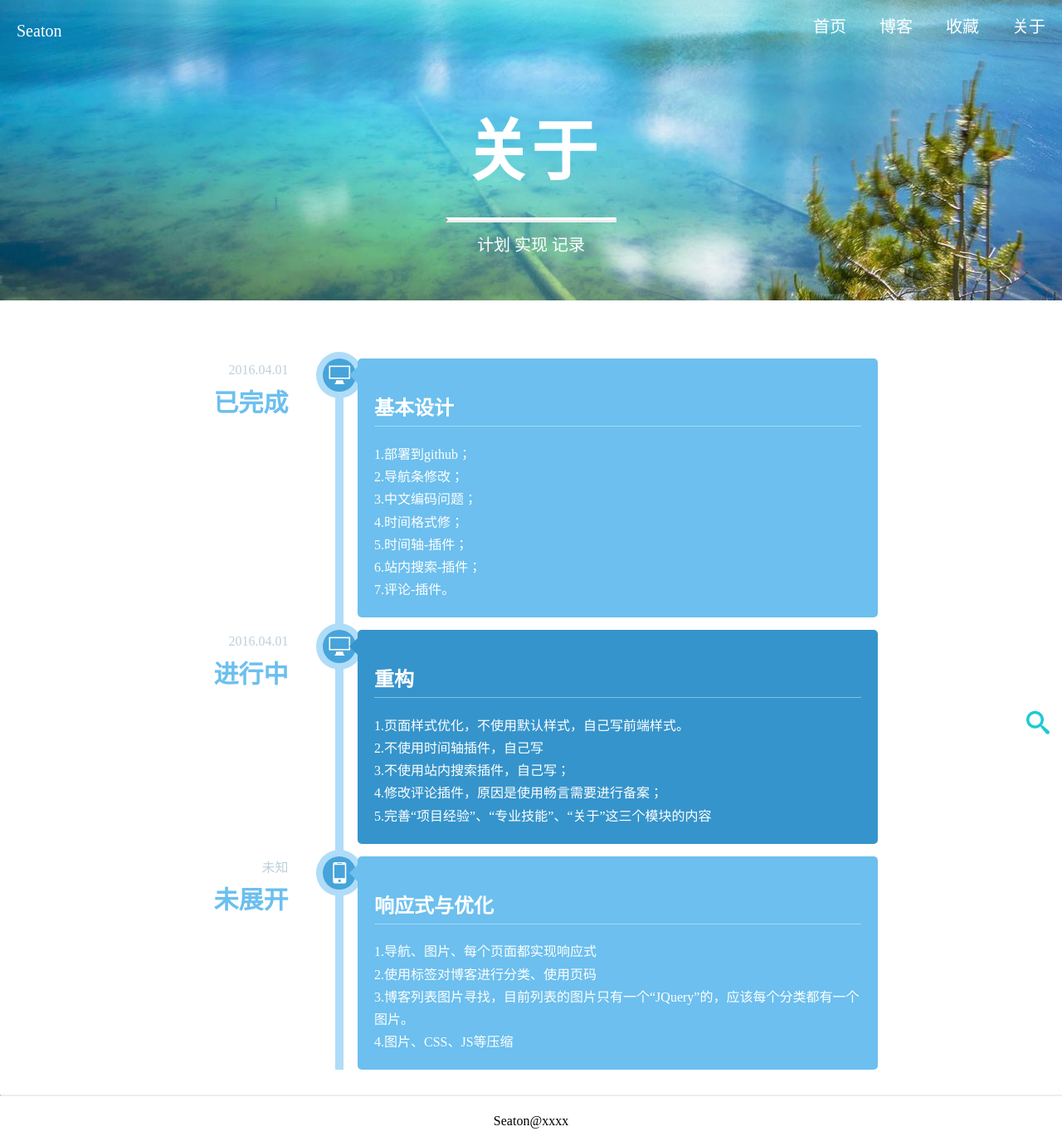
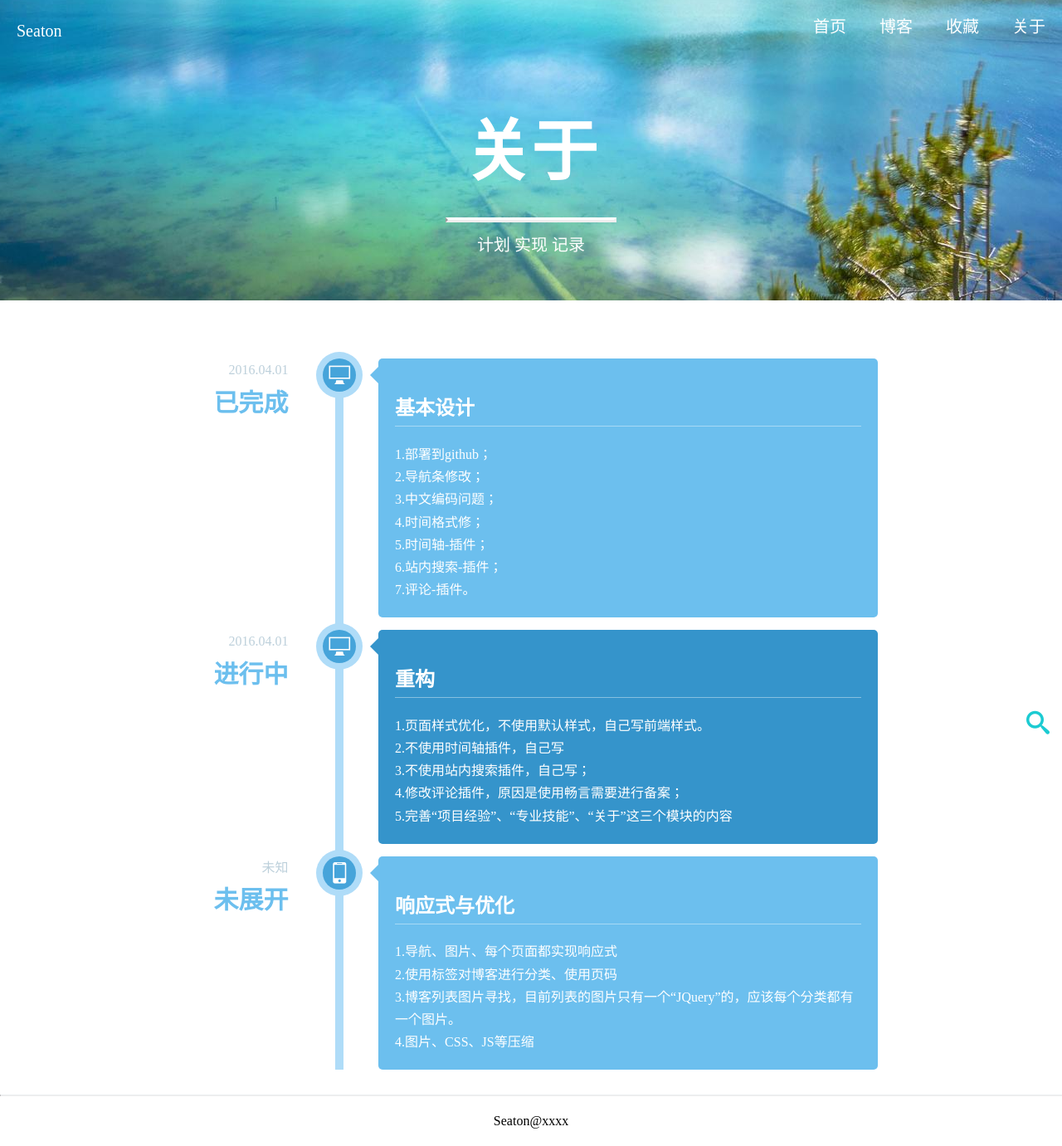
Before and after one commit to myCommonJS/yexiaodong.github.io, a Jekyll site: the page built from 09_about.html, in a window 1280 px wide. Shown: the whole page at 83% size. Built offline with Jekyll 4.4.1, drawn with Linux system fonts in a browser that asks for light colours; nearby versions of some CDN libraries; some web fonts are replaced; library files that are not in the unit come from our copies.

```diff
--- a/css/seaton.css
+++ b/css/seaton.css
@@ -209,7 +209,7 @@
 }
 .sjz-label{
     background:#6cbfee;
-    margin:0 0 15px 25%;
+    margin:0 0 15px 28%;
     color:#fff;
     border-radius:5px;
     position:relative;
```
